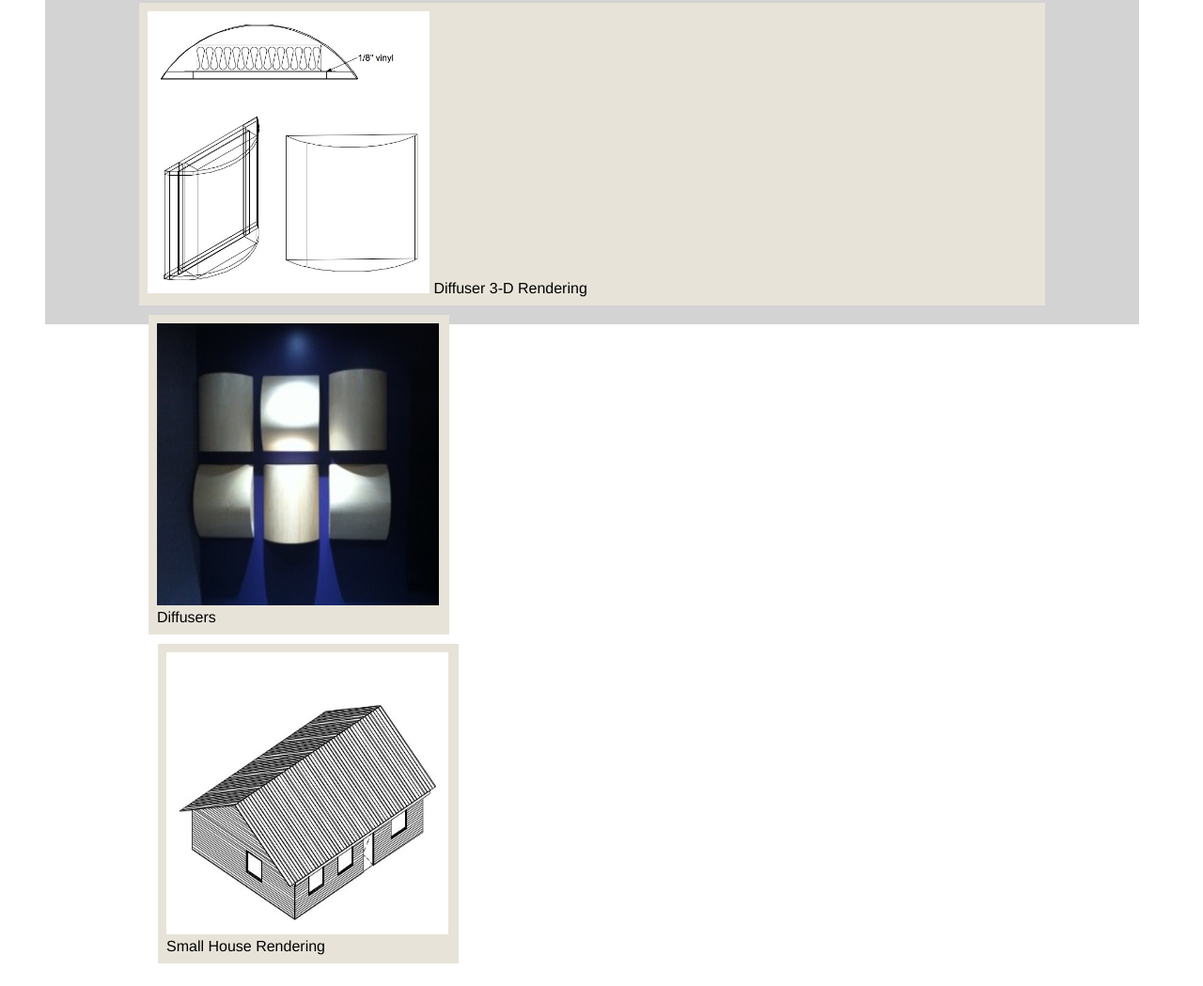
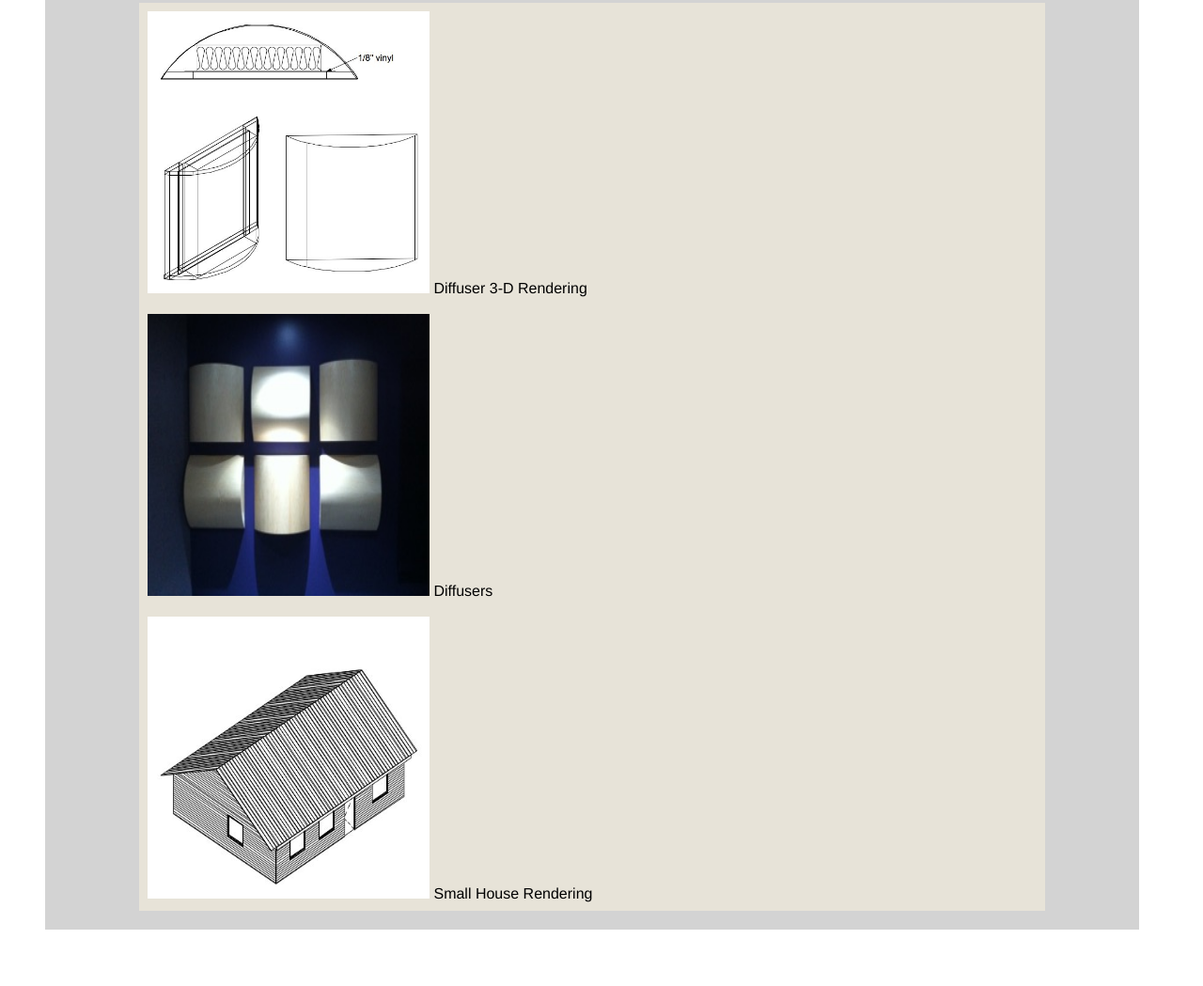
Before and after one commit to briandmpls/briandmpls.github.io, a plain HTML site: page index.html in a window 1280 px wide. Shown: the part 1424-2473 px from the top of the page at 94% size. Drawn offline with Linux system fonts and the light colour scheme.

Commit message:
Update index.html

```diff
--- a/index.html
+++ b/index.html
@@ -81,17 +81,17 @@
 				         	<figure><img src="Images/Diffuser-3d.jpg" alt="Diffuser drawing"/>
 				         		<figurecaption>Diffuser 3-D Rendering</figurecaption>
 				         	</figure>
-				      	</div>
-				         <div class="examples">
+
+
 				        	<figure><img src="Images/HDMG-diffusers.jpeg" alt="difusers" />
 				        		<figurecation>Diffusers</figurecation>
 				        	</figure>
 
-				       	<div class="examples">
+
                     		        	<figure><img src="Images/smallhouse.jpg" alt="small house" />
                     		        		<figurecaption>Small House Rendering</figurecaption>
                     		        	</figure>
-
+                    			</div>
 				</div>
 			</div>
     	</div>
```
